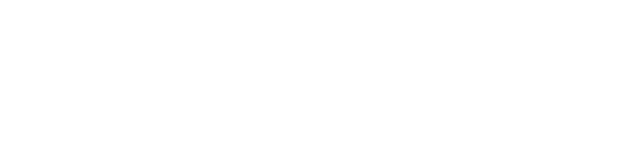
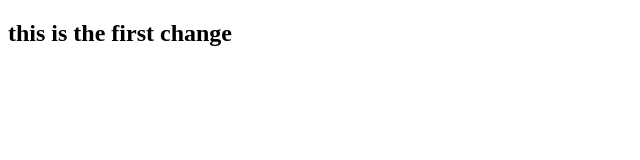
Before and after one commit to Misbah-Hayredin/gitPractice, a plain HTML site: page pages/index.html in a window 1280 px wide. Shown: the whole page, without its empty margins (0-640 px from the left). Drawn offline with Linux system fonts and the light colour scheme.

Commit message:
first change

```diff
--- a/pages/index.html
+++ b/pages/index.html
@@ -5,6 +5,7 @@
     <meta name="viewport" content="width=device-width, initial-scale=1.0">
     <title>Creating a repository, cloning and making changes to it locally and pushing it to
 GitHub</title>
+<h2>this is the first change</h2>
 </head>
 <body>
 
```
